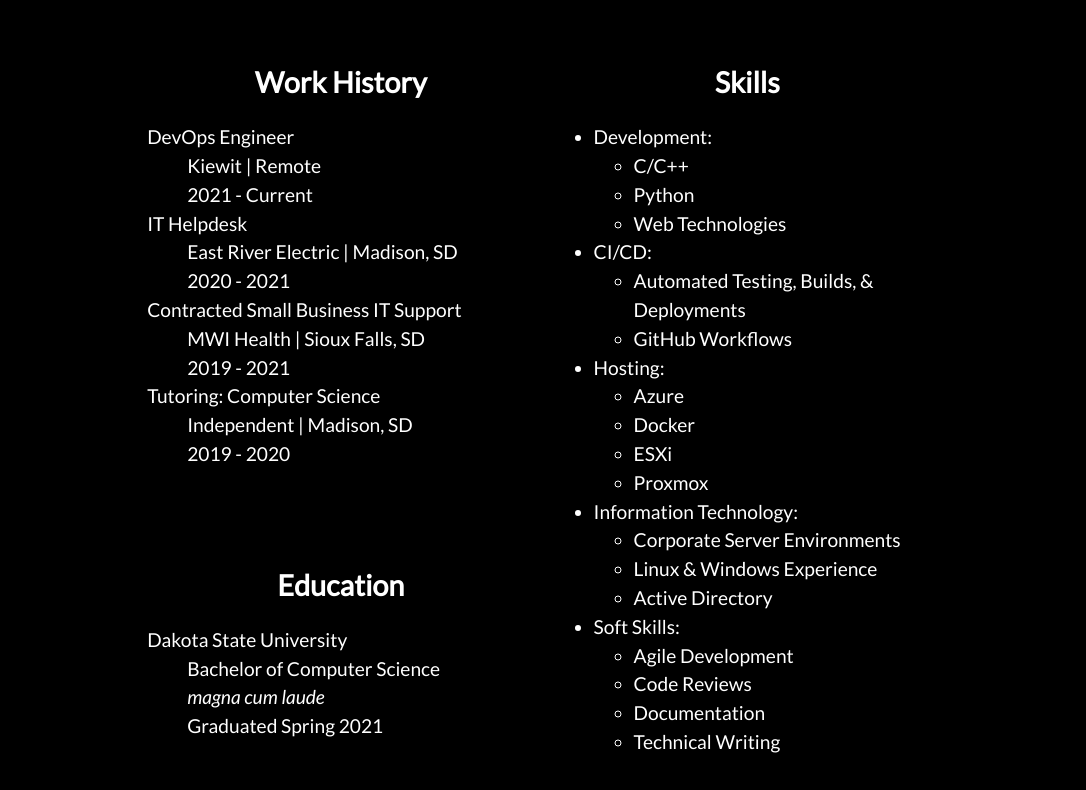
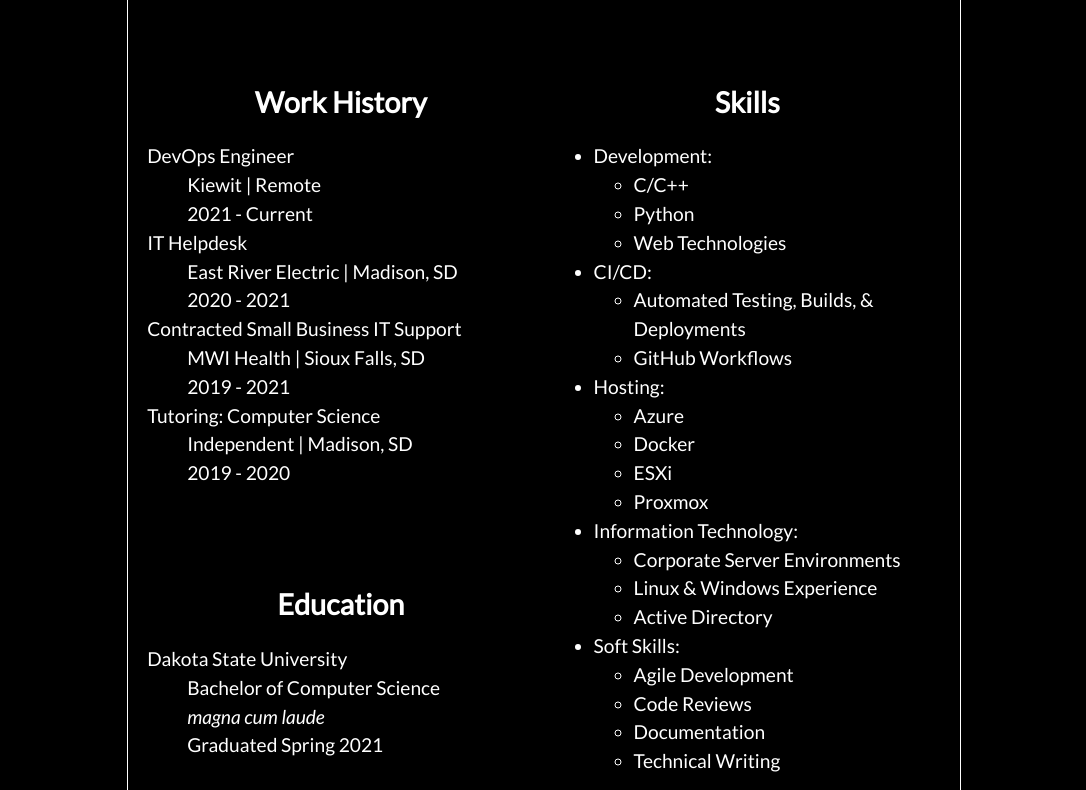
Before and after one commit to Casey-Kiewit/korver.dev, a website: page src/resume.html in a window 1280 px wide. Shown: the part 363-1153 px from the top of the page, without its empty margins (96-1182 px from the left). Drawn offline with Linux system fonts and the light colour scheme.

Commit message:
Add outline to resume page

```diff
--- a/src/css/resume.css
+++ b/src/css/resume.css
@@ -1,5 +1,7 @@
 main {
     font-size: larger;
+    outline: 1px solid white;
+    padding: 1em;
     width: 210mm;
 }
 
```
